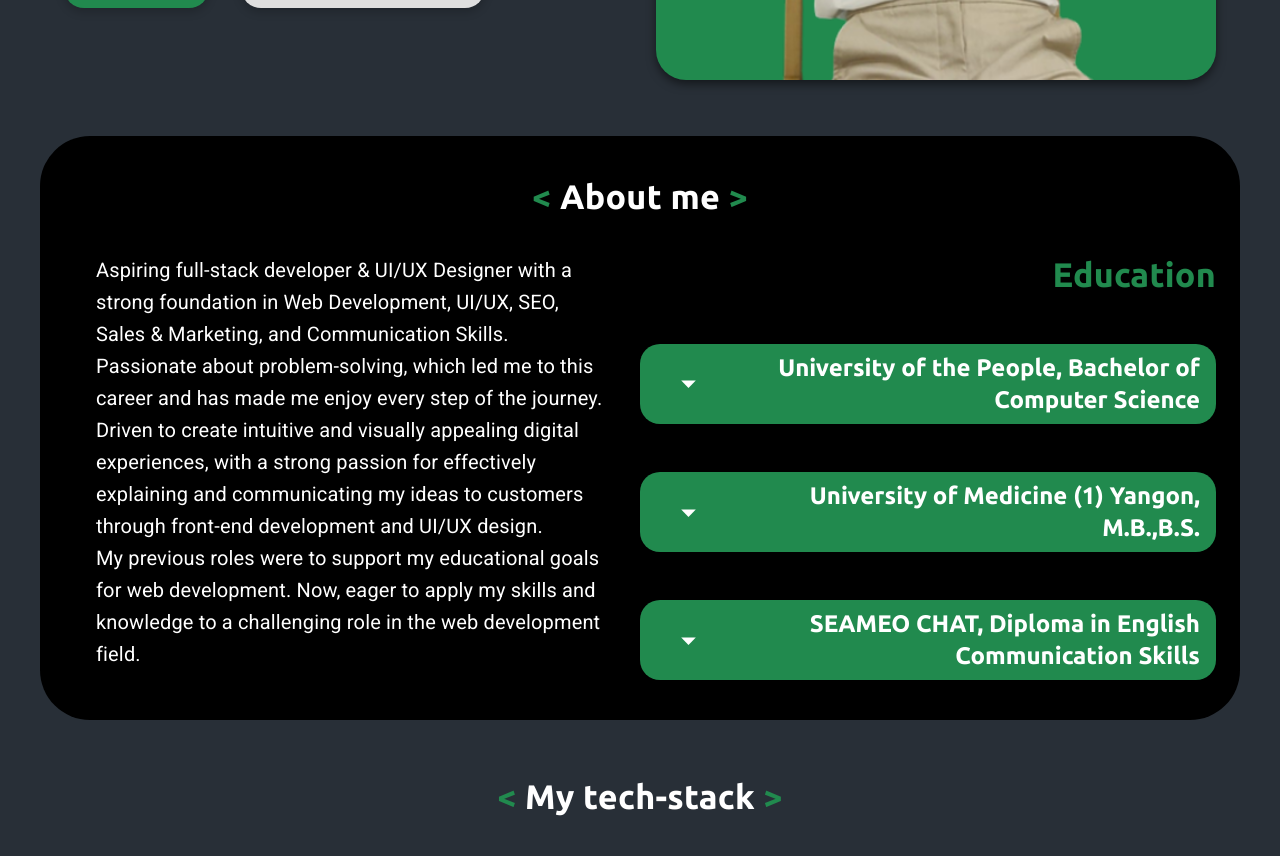
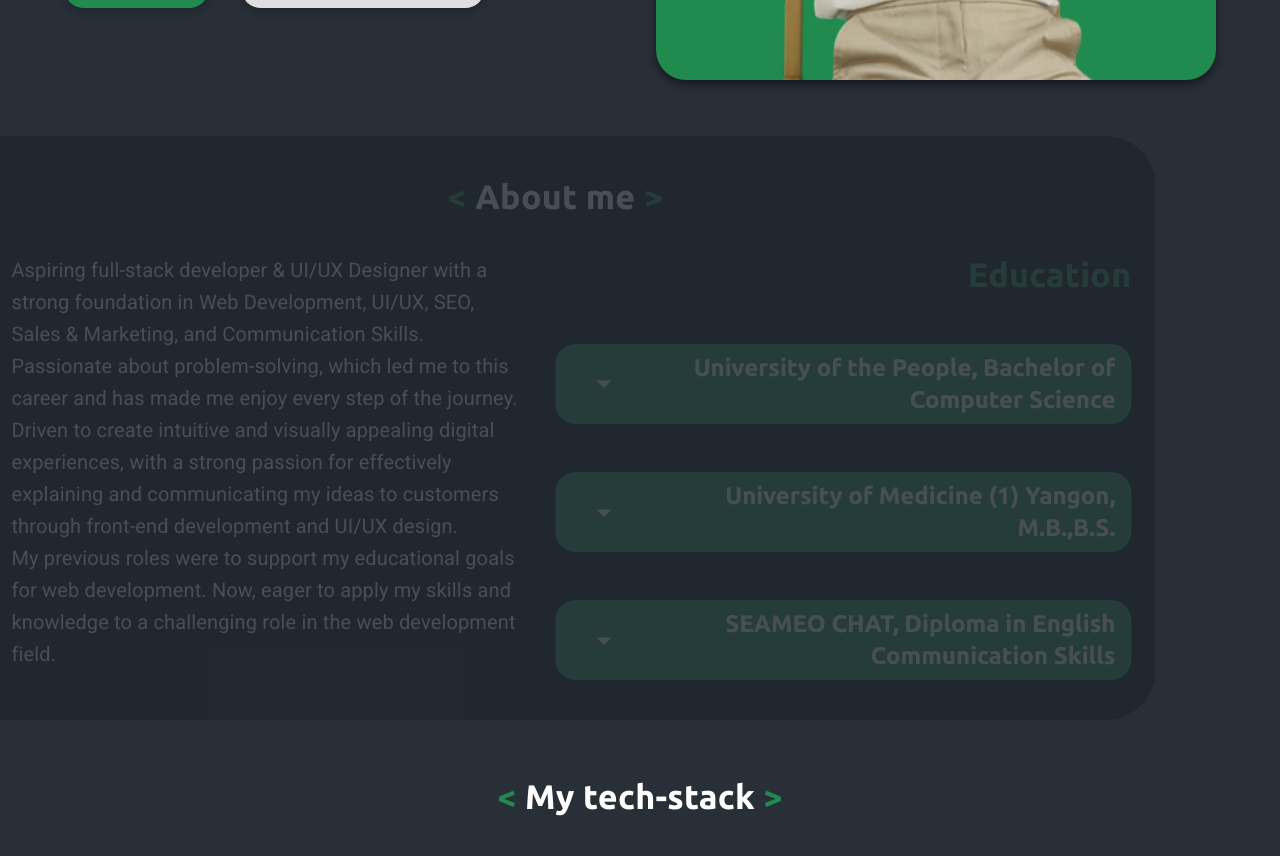
Before and after one commit to yuutakun-2/my-portfolio, a React (Vite) app: page / in a window 1280 px wide. Shown: the part 600-1456 px from the top of the page. Built offline with nearby package versions, Linux system fonts and the light colour scheme.

Commit message:
readded Appear.css

```diff
--- /dev/null
+++ b/components/Appear.css
@@ -0,0 +1,18 @@
+@keyframes appear {
+    from {
+      opacity: 0;
+      /* scale: 0.5; */
+      transform: translateX(-100px);
+    }
+    to {
+      opacity: 1;
+      /* scale: 1; */
+      transform: translateX(0px);
+    }
+  }
+
+  .block {
+    animation: appear linear;
+    animation-timeline: view();
+    animation-range: entry 0 cover 30%;
+  }
--- a/components/pages/AboutMe.jsx
+++ b/components/pages/AboutMe.jsx
@@ -4,6 +4,8 @@
 import ArrowDropUpIcon from "@mui/icons-material/ArrowDropUp";
 
 import { useState } from "react";
+
+import "../Appear.css";
 
 const educations = [
   {
--- a/components/pages/HeroSection.jsx
+++ b/components/pages/HeroSection.jsx
@@ -1,6 +1,8 @@
 import { Box, Typography, Container } from "@mui/material";
 import CustomButton from "../Button";
 import { useEffect, useState } from "react";
+
+import "../Appear.css";
 
 export default function HeroSection() {
   const [fadeIn, setFadeIn] = useState(false);
--- a/components/pages/Projects.jsx
+++ b/components/pages/Projects.jsx
@@ -10,6 +10,8 @@
 import "swiper/css/navigation";
 import "swiper/css/pagination";
 import "swiper/css/scrollbar";
+
+import "../Appear.css";
 
 const projects = [
   {
--- a/components/pages/Skills.jsx
+++ b/components/pages/Skills.jsx
@@ -5,6 +5,8 @@
   CirclesThree,
   LightbulbFilament,
 } from "@phosphor-icons/react";
+
+import "../Appear.css";
 
 export default function Skills() {
   return (
--- a/components/pages/TechStack.jsx
+++ b/components/pages/TechStack.jsx
@@ -1,5 +1,7 @@
 import { Container, Box, Typography } from "@mui/material";
 import StackIcon from "tech-stack-icons";
+
+import "../Appear.css";
 
 const techstacks = [
   {
```
